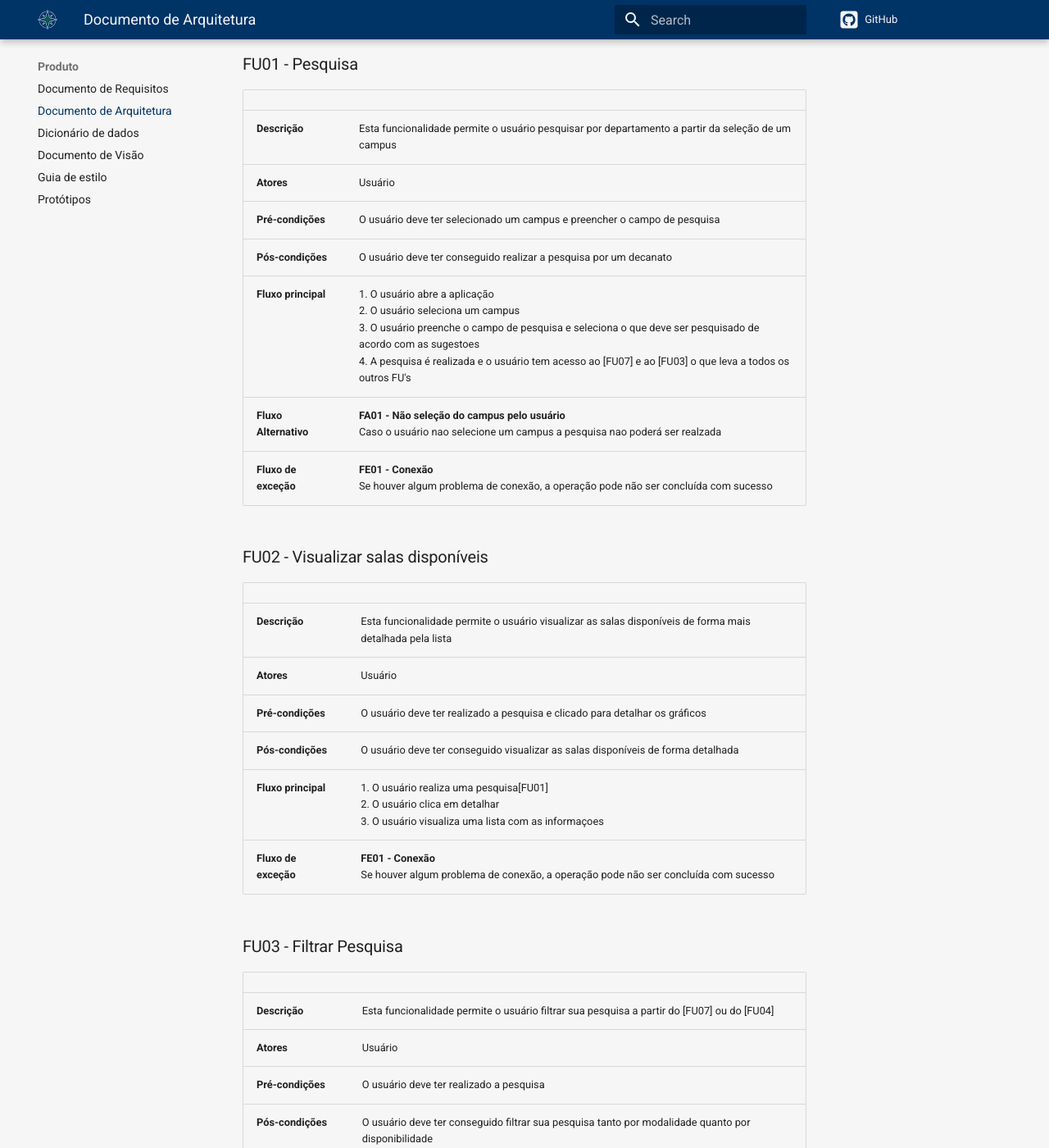
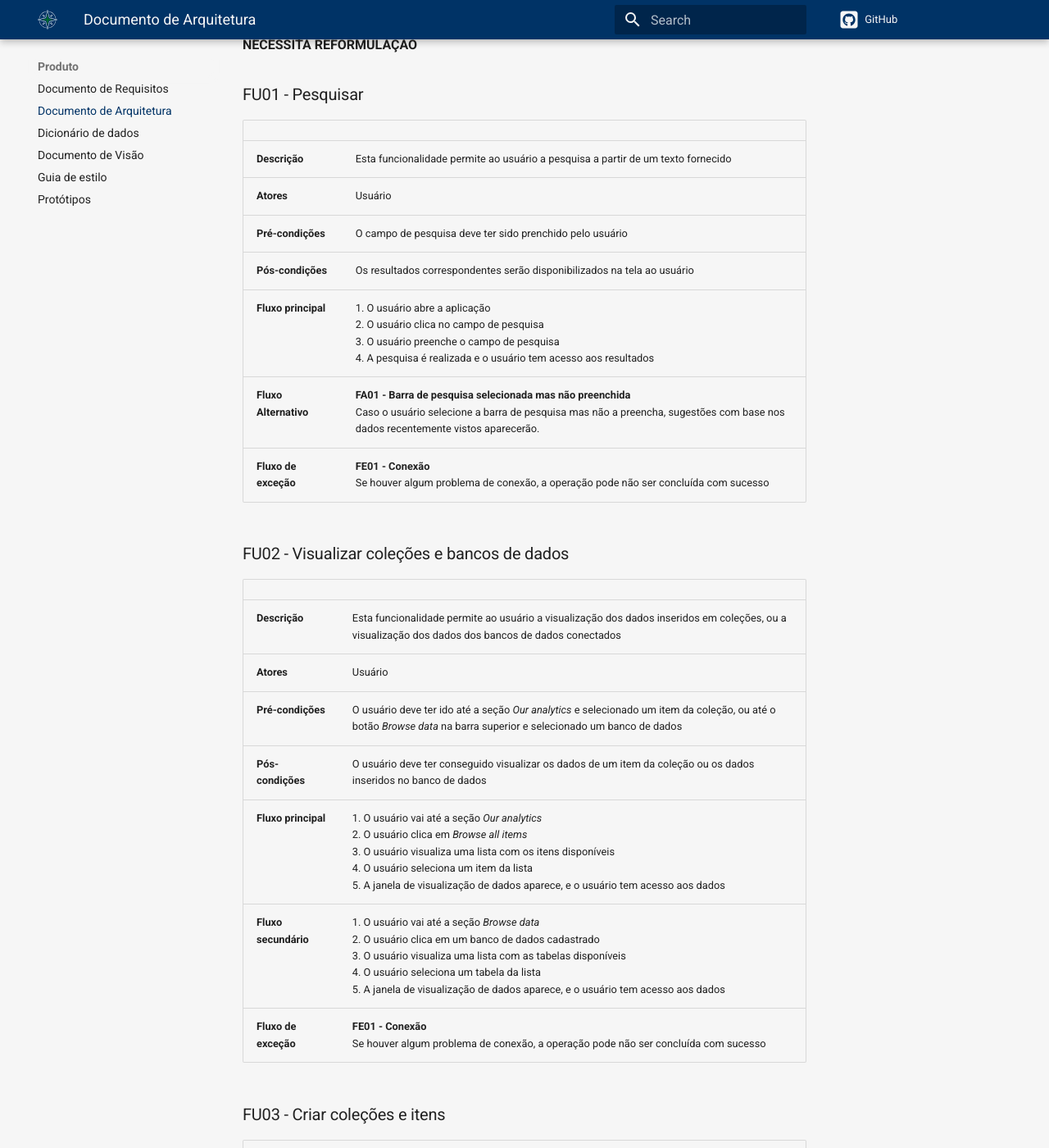
Before and after one commit to fga-eps-mds/2021.2-INDICAA-Wiki, an MkDocs documentation site: the page built from docs/documentacao/documento_de_arquitetura.md, in a window 1280 px wide and 1400 px high, scrolled down 4806 px. Shown: the whole window at 82% size. Built offline with MkDocs 1.6.1 and Material for MkDocs 9.7.7, drawn with Linux system fonts in a browser that asks for light colours; comment, search, counter and statistics services are not loaded; some of the changed text lies outside the part shown.

Commit message:
:pencil: (fga-eps-mds/2021.2-INDICAA#136): iniciando a nova tabela de funcionalidades

```diff
--- a/docs/documentacao/documento_de_arquitetura.md
+++ b/docs/documentacao/documento_de_arquitetura.md
@@ -92,42 +94,43 @@ Este documento está dividido em 6 grandes tópicos com subdivisões e tem como
 
 ## 4.1 Diagrama de Casos de Uso
 
-![Diagrama de casos de uso](../assets/imagens/Diagrama_casos_de_uso.png)
+![Diagrama de casos de uso](../assets/imagens/diagrama_casos_de_uso.png)
 
 ## 4.2 Descrição dos Casos de Uso
 
 <strong>NECESSITA REFORMULAÇÃO</strong>
 
-### FU01 - Pesquisa
+### FU01 - Pesquisar
 |||
 ------|------
-**Descrição**| Esta funcionalidade permite o usuário pesquisar por departamento a partir da seleção de um campus |
+**Descrição**| Esta funcionalidade permite ao usuário a pesquisa a partir de um texto fornecido |
 **Atores**| Usuário |
-**Pré-condições**| O usuário deve ter selecionado um campus e preencher o campo de pesquisa  |
-**Pós-condições**| O usuário deve ter conseguido realizar a pesquisa por um decanato |
-**Fluxo principal**|1. O usuário abre a aplicação <br> 2. O usuário seleciona um campus <br> 3. O usuário preenche o campo de pesquisa e seleciona o que deve ser pesquisado de acordo com as sugestoes <br> 4. A pesquisa é realizada e o usuário tem acesso ao [FU07] e ao [FU03] o que leva a todos os outros FU's |
-**Fluxo Alternativo**| **FA01 - Não seleção do campus pelo usuário** <br> Caso o usuário nao selecione um campus a pesquisa nao poderá ser realzada|
-**Fluxo de exceção**| **FE01 - Conexão** <br> Se houver algum problema de conexão, a operação pode não ser concluída com sucesso|
+**Pré-condições**| O campo de pesquisa deve ter sido prenchido pelo usuário  |
+**Pós-condições**| Os resultados correspondentes serão disponibilizados na tela ao usuário |
+**Fluxo principal**|1. O usuário abre a aplicação <br/> 2. O usuário clica no campo de pesquisa <br/> 3. O usuário preenche o campo de pesquisa<br/> 4. A pesquisa é realizada e o usuário tem acesso aos resultados |
+**Fluxo Alternativo**| **FA01 - Barra de pesquisa selecionada mas não preenchida** <br/> Caso o usuário selecione a barra de pesquisa mas não a preencha, sugestões com base nos dados recentemente vistos aparecerão. |
+**Fluxo de exceção**| **FE01 - Conexão** <br/> Se houver algum problema de conexão, a operação pode não ser concluída com sucesso |
 
-### FU02 - Visualizar salas disponíveis
+### FU02 - Visualizar coleções e bancos de dados
 |||
 ------|------
-**Descrição**| Esta funcionalidade permite o usuário visualizar as salas disponíveis de forma mais detalhada pela lista |
+**Descrição**| Esta funcionalidade permite ao usuário a visualização dos dados inseridos em coleções, ou a visualização dos dados dos bancos de dados conectados |
 **Atores**| Usuário |
-**Pré-condições**| O usuário deve ter realizado a pesquisa e clicado para detalhar os gráficos |
-**Pós-condições**| O usuário deve ter conseguido visualizar as salas disponíveis de forma detalhada |
-**Fluxo principal**|1. O usuário realiza uma pesquisa[FU01] <br> 2. O usuário clica em detalhar <br> 3. O usuário visualiza uma lista com as informaçoes |
-**Fluxo de exceção**| **FE01 - Conexão** <br> Se houver algum problema de conexão, a operação pode não ser concluída com sucesso|
+**Pré-condições**| O usuário deve ter ido até a seção _Our analytics_ e selecionado um item da coleção, ou até o botão _Browse data_ na barra superior e selecionado um banco de dados |
+**Pós-condições**| O usuário deve ter conseguido visualizar os dados de um item da coleção ou os dados inseridos no banco de dados |
+**Fluxo principal**|1. O usuário vai até a seção _Our analytics_ <br/> 2. O usuário clica em _Browse all items_ <br/> 3. O usuário visualiza uma lista com os itens disponíveis <br/> 4. O usuário seleciona um item da lista <br/> 5. A janela de visualização de dados aparece, e o usuário tem acesso aos dados |
+**Fluxo secundário**|1. O usuário vai até a seção _Browse data_ <br/> 2. O usuário clica em um banco de dados cadastrado <br/> 3. O usuário visualiza uma lista com as tabelas disponíveis <br/> 4. O usuário seleciona um tabela da lista <br/> 5. A janela de visualização de dados aparece, e o usuário tem acesso aos dados |
+**Fluxo de exceção**| **FE01 - Conexão** <br/> Se houver algum problema de conexão, a operação pode não ser concluída com sucesso |
 
-### FU03 - Filtrar Pesquisa
+### FU03 - Criar coleções e itens
 |||
 ------|------
-**Descrição**| Esta funcionalidade permite o usuário filtrar sua pesquisa a partir do [FU07] ou do [FU04] |
+**Descrição**| Esta funcionalidade permite ao usuário a criação de coleções de itens e itens |
 **Atores**| Usuário |
 **Pré-condições**| O usuário deve ter realizado a pesquisa |
 **Pós-condições**| O usuário deve ter conseguido filtrar sua pesquisa tanto por modalidade quanto por disponibilidade |
-**Fluxo principal**|1. O usuário realiza uma pesquisa[FU01] <br> 2. O usuário visualiza as opçoes de filtragem á esquerda da pagina <br> |
-**Fluxo de exceção**| **FE01 - Conexão** <br> Se houver algum problema de conexão, a operação pode não ser concluída com sucesso|
+**Fluxo principal**|1. O usuário realiza uma pesquisa[FU01] <br/> 2. O usuário visualiza as opçoes de filtragem á esquerda da pagina <br/> |
+**Fluxo de exceção**| **FE01 - Conexão** <br/> Se houver algum problema de conexão, a operação pode não ser concluída com sucesso |
 
 ### FU07 - Visualizar gráficos
 |||
@@ -136,8 +139,8 @@ Este documento está dividido em 6 grandes tópicos com subdivisões e tem como
 **Atores** | Usuário |
 **Pré-condições** | O usuário deverá ter realizado a pesquisa [FU01] |
 **Pós-condições** | O gráfico sobre as vagas e salas ocupadas deverá estar apresentado na tela para o usuário |
-**Fluxo principal** | 1. O usuário realiza a pesquisa com os filtros desejados[FU01] <br> 2. O gráfico é apresentado na tela <br> 3. O filtro é apresentado a esquerda para o usuário[FU03]
-**Fluxo de exceção** | **FE01 - Conexão** <br>Se houver algum problema de conexão, a operação pode não ser concluída com sucesso
+**Fluxo principal** | 1. O usuário realiza a pesquisa com os filtros desejados[FU01] <br/> 2. O gráfico é apresentado na tela <br/> 3. O filtro é apresentado a esquerda para o usuário[FU03]
+**Fluxo de exceção** | **FE01 - Conexão** <br/>Se houver algum problema de conexão, a operação pode não ser concluída com sucesso
 
 ### FU08 - Manual de Uso
 
@@ -147,8 +150,8 @@ Este documento está dividido em 6 grandes tópicos com subdivisões e tem como
 **Atores** | Usuário |
 **Pré-condições** | O usuário deverá passar o cursor sobre o ícone de ajuda na margem superior direita |
 **Pós-condições** | Serão apresentadas informações sobre como realizar uma pesquisa e quais as funcionalidades das ferramentas disponíveis |
-**Fluxo principal** | 1. O usuário passar o cursor sobre o icone de ajuda  <br> 2. É Apresentado um popup com as infromações de uso
-**Fluxo de exceção** | **FE01 - Conexão** <br>Se houver algum problema de conexão, a operação pode não ser concluída com sucesso
+**Fluxo principal** | 1. O usuário passar o cursor sobre o icone de ajuda  <br/> 2. É Apresentado um popup com as infromações de uso
+**Fluxo de exceção** | **FE01 - Conexão** <br/>Se houver algum problema de conexão, a operação pode não ser concluída com sucesso
 
 # 5. Visão Lógica
 
```
Also changed, not shown: other parts of docs/documentacao/documento_de_arquitetura.md (+3 -1 lines), mkdocs.yml (+5 -5 lines), docs/assets/imagens/Diagrama_casos_de_uso.png, docs/assets/imagens/representacao_arquitetural.png (added).
